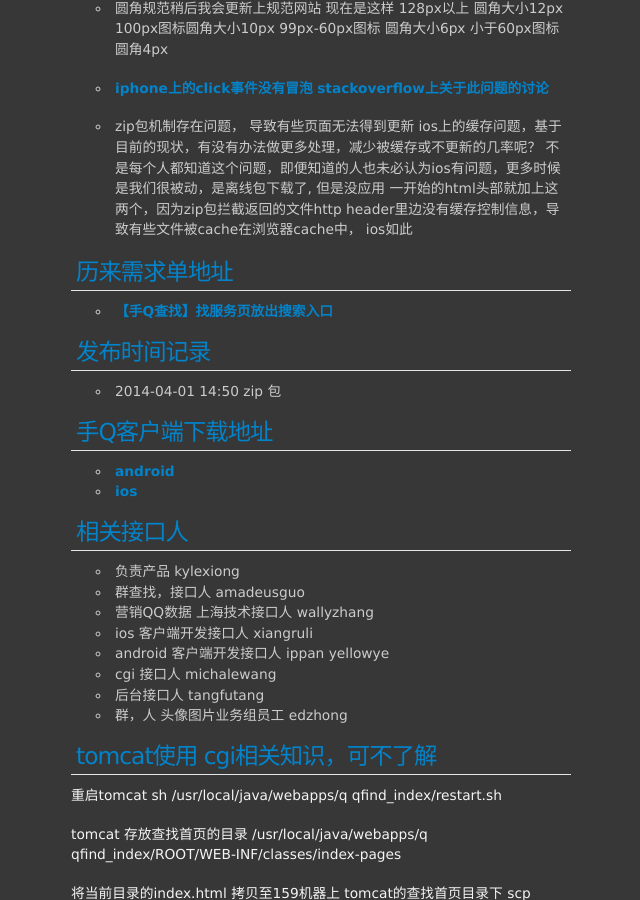
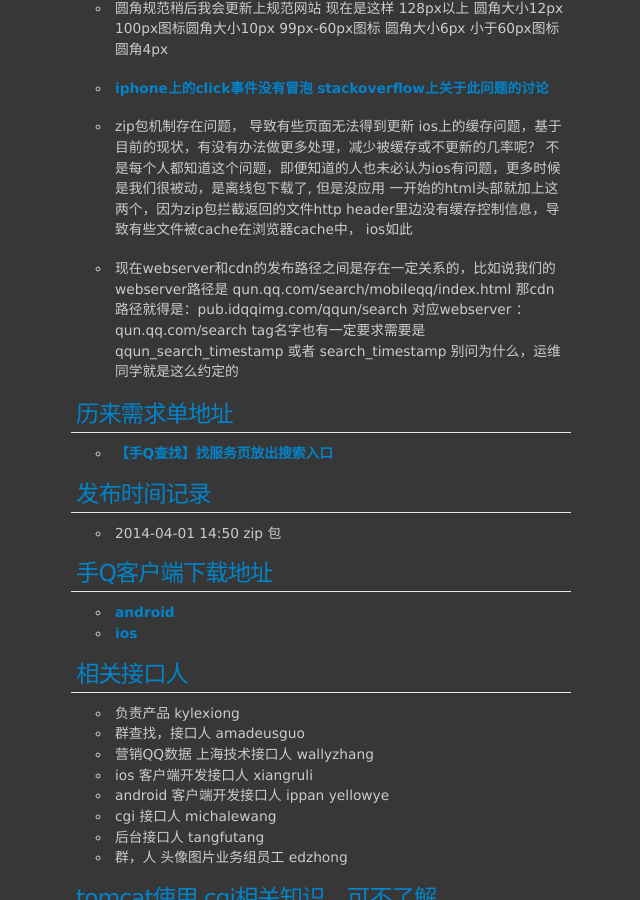
Before and after one commit to materliu/materliu.github.io, a Jekyll site: the page built from all/tencent/_posts/2014-03-12-手Q查找README.md, in a window 1280 px wide and 900 px high, scrolled down 6509 px. Shown: the whole window, without its empty margins (234-874 px from the left). Built offline with Jekyll 4.4.1, drawn with Linux system fonts in a browser that asks for light colours; Markdown is read by kramdown in place of the engine named in the settings.

```diff
--- a/all/tencent/_posts/2014-03-12-手Q查找README.md
+++ b/all/tencent/_posts/2014-03-12-手Q查找README.md
@@ -293,6 +293,9 @@
         <meta http-equiv="cache-control" content="no-cache" />
     一开始的html头部就加上这两个，因为zip包拦截返回的文件http header里边没有缓存控制信息，导致有些文件被cache在浏览器cache中， ios如此
 
+* 现在webserver和cdn的发布路径之间是存在一定关系的，比如说我们的webserver路径是 qun.qq.com/search/mobileqq/index.html
+那cdn路径就得是：pub.idqqimg.com/qqun/search  对应webserver ： qun.qq.com/search  tag名字也有一定要求需要是 qqun_search_timestamp  或者 search_timestamp  别问为什么，运维同学就是这么约定的
+
 
 ## 历来需求单地址
 * [【手Q查找】找服务页放出搜索入口](http://tapd.oa.com/v3/qqsearch_web/prong/stories/view/1010063621056050940)
```
Also changed, not shown: all/tencent/_posts/2014-03-19-手Q群查找README.md (+3 -0 lines), all/web/_posts/2014-04-01-spy_js入门.md (+25 -0 lines), attachments/2014-04-01-spy_js-external-tools.png (added).
